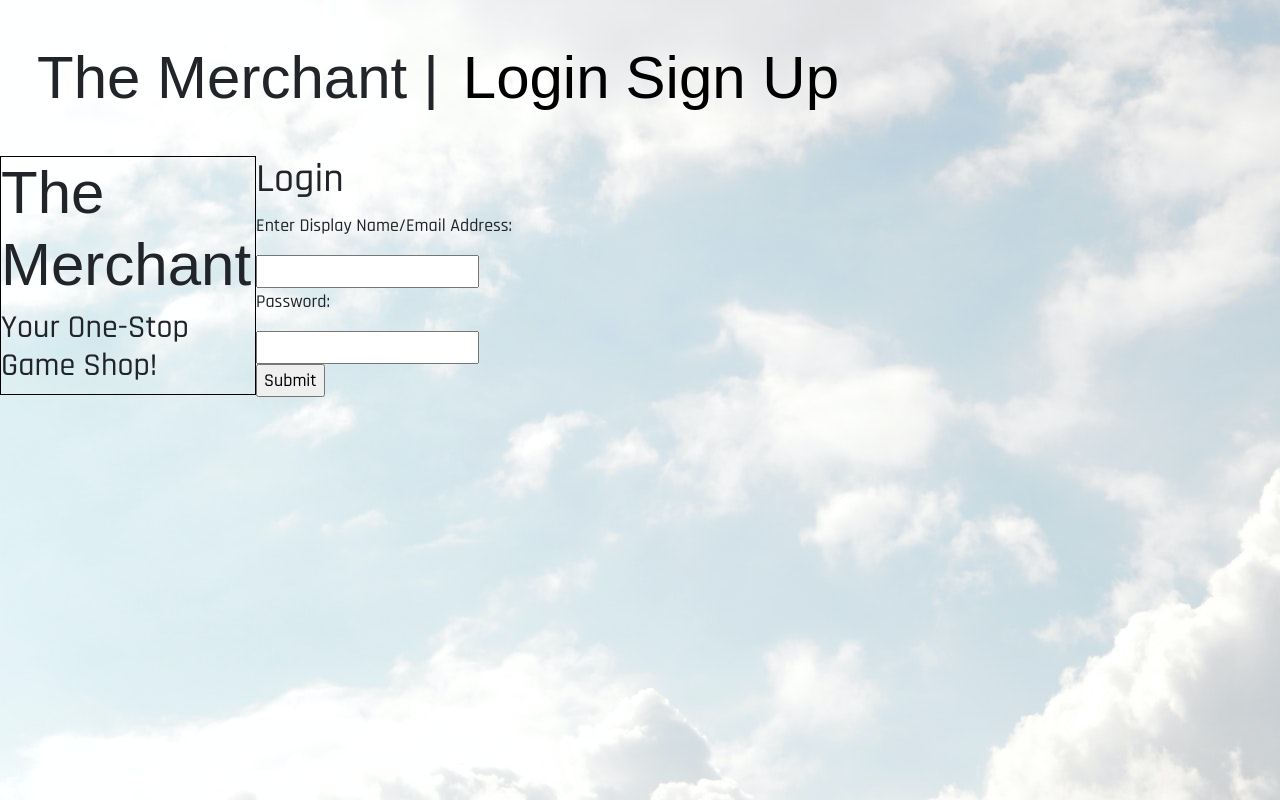
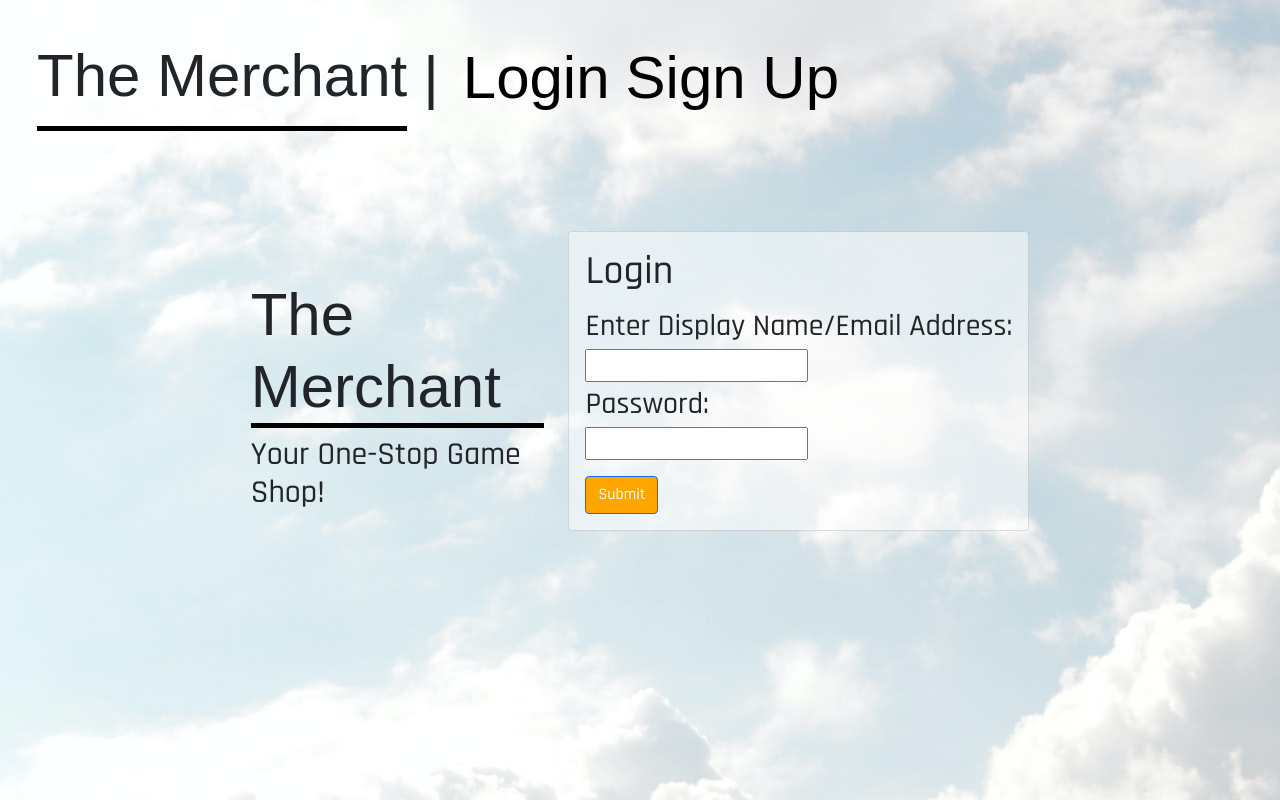
Before and after one commit to shadowbattalion/TrentProject3Client, a React (Create React App) app in the folder the-merchant/: page / in a window 1280 px wide. Built offline with nearby package versions, Linux system fonts and the light colour scheme; no server answers; a web font is replaced by a local one.

Commit message:
Done with login page

```diff
--- a/the-merchant/src/App.css
+++ b/the-merchant/src/App.css
@@ -8,6 +8,7 @@
 body {
   background-image: url('./images/pexels-miguel-á-padriñán-19670.jpg');
   font-family: 'Rajdhani', sans-serif;
+  font-size:medium;
 }
 
 
@@ -23,11 +24,18 @@ a{
 }
 
 
+small{
+
+  color:red;
+
+}
+
 
 .title-font{
 
   font-family: 'Genos', sans-serif;
   font-size: 30px;
+
 
 }
 
@@ -43,7 +51,6 @@ a{
 .navbar-property{
 
   background-color: transparent;
-  /* background-image:linear-gradient(#222222, #aaaaaa); */
   border-radius: 15px;
   padding:25px;
 
@@ -54,10 +61,32 @@ a{
 .logo{
 
 
-  border:1px solid black;
-  width: 20%;
-  height: 20%;
 
+  width: 45%;
+  margin-left: 25%;
+  margin-right: 25%;
+  text-align: center;
+
+
+
+}
+
+
+.login-card{
+
+  background: rgba(255,255,255,0.5);
+
+
+
+
+}
+
+
+
+.btn-custom-primary{
+
+
+  background-color: Orange;
 
 
 }
@@ -65,6 +94,11 @@ a{
 
 @media (min-width:768px) {
 
+  body{
+
+    font-size:medium;
+
+  }
 
   .title-font{
 
@@ -73,6 +107,34 @@ a{
 
   }
 
+  .landing-page{
+
+    display:flex;
+    margin: 75px;
+    justify-content: center;
+
+  }
+
+
+  .logo{
+
+
+
+    width: 40%;
+    margin-left: initial;
+    margin-right: initial;
+    text-align: initial
+
+
+
+
+  }
+
+  label{
+
+    font-size: 20px;
+
+  }
 
 
 }
@@ -101,13 +163,24 @@ a{
 
   }
 
+  label{
 
-  .landing-page{
+    font-size: 30px;
 
-    display:flex;
+  }
+
+  .logo{
+
+
+
+    width: 26%;
+
+
+
 
 
   }
 
 
+
 }
--- a/the-merchant/src/components/Login.js
+++ b/the-merchant/src/components/Login.js
@@ -86,27 +86,36 @@ export default function Login() {
     return (
         <React.Fragment>
             <div class="landing-page">
-                <div class="logo">
-                    <h1 class="title-font">The<br/>Merchant</h1>
+                <div class="logo me-4">
+                    <h1 class="title-font mt-5" style={{"border-bottom": "5px solid black"}}>The Merchant</h1>
                     <h2>Your One-Stop Game Shop!</h2>
                 </div>
                 <div>
-                    <h1>Login</h1>
-                    <h2>{location.state?.message}</h2>
-                    <h2>{fail}</h2>
-                    <div>
+
+                    <div class="card login-card">
+                    <div class="card-body">
+                        <h1 class="card-title">Login</h1>
+                        <small>{location.state?.message}</small>
+                        <small>{fail}</small>
                         <div>
                             <label>Enter Display Name/Email Address:</label>
-                            <p>{validation?.display_name_email_missing}</p>
-                            <input type="text" name="display_name_email" value={field.display_name_email} onChange={updateState}/>
+                            <div><input type="text" name="display_name_email" value={field.display_name_email} onChange={updateState}/></div>
+                            <div><small>{validation?.display_name_email_missing}</small></div>
                         </div>
                         <div>
                             <label>Password:</label>
-                            <p>{validation?.password_missing}</p>
-                            <input type="password" name="password" value={field.password} onChange={updateState}/>
+                            <div><input type="password" name="password" value={field.password} onChange={updateState}/></div>
+                            <div><small>{validation?.password_missing}</small></div>
                         </div>
+                        <a href="#" class="btn btn-primary btn-custom-primary mt-3" onClick={loginSubmit}>Submit</a>
+                    </div>
+                    </div>
+
+
+                    {/* <div>
+
                         <input type="button" onClick={loginSubmit} value="Submit"/>
-                    </div>
+                    </div> */}
                 </div>
             </div>
         </React.Fragment>
--- a/the-merchant/src/components/Nav.js
+++ b/the-merchant/src/components/Nav.js
@@ -90,7 +90,7 @@ export default function Nav() {
             <nav class="navbar navbar-expand-lg navbar-property">
                 <div class="container-fluid">
 
-                    <div class="navbar-brand title-font">The Merchant</div><span class="title-divider navbar-brand title-font">|</span>
+                    <div class="navbar-brand title-font" style={{"border-bottom": "5px solid black"}}>The Merchant</div><span class="title-divider navbar-brand title-font">|</span>
 
                     <div class="navbar-collapse" id="navbarSupportedContent">
 
```
